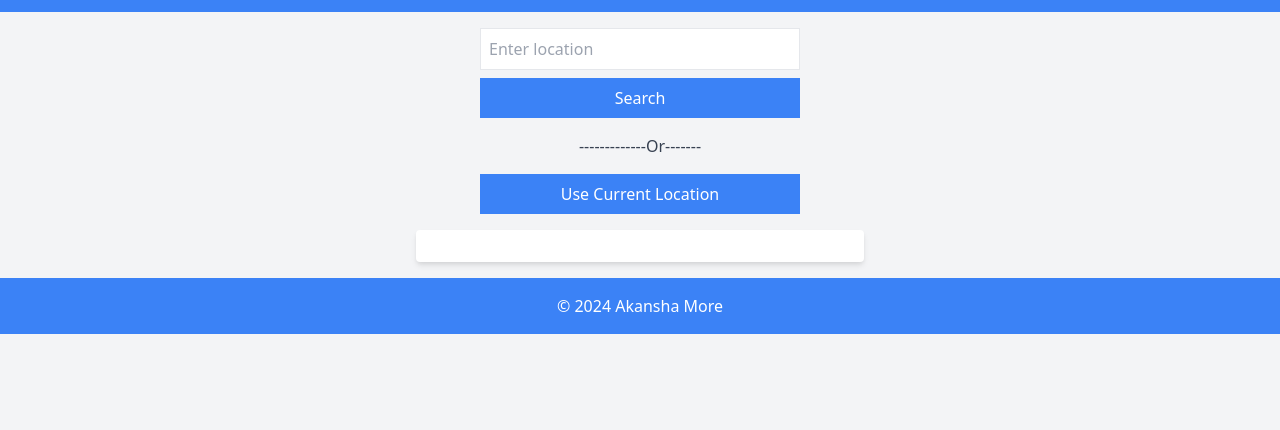
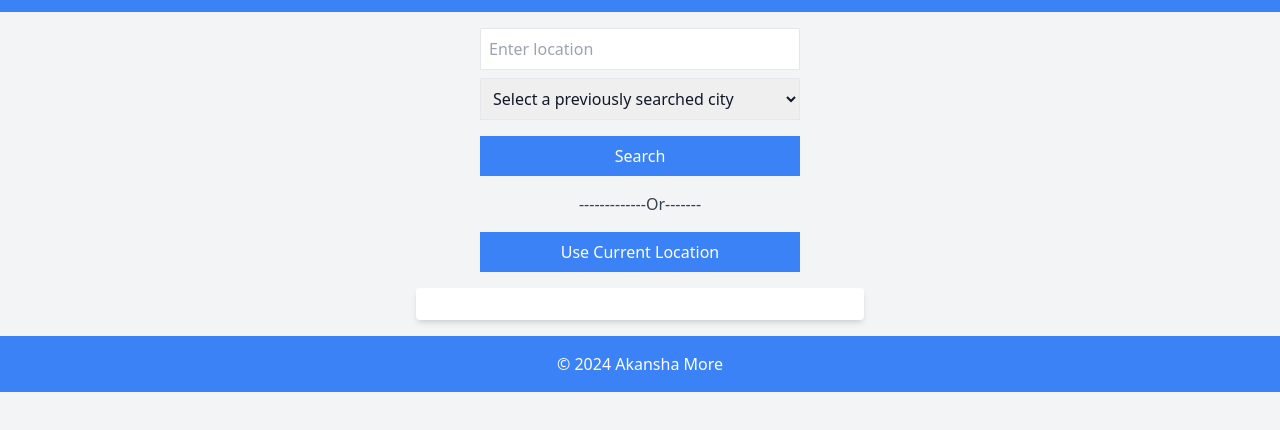
Before and after one commit to akanshamore/weather-app-html, a plain HTML site: page index.html in a window 1280 px wide. Shown: the part 56-486 px from the top of the page. Drawn offline with nearby package versions, Linux system fonts and the light colour scheme.

Commit message:
UI changes for get current location and dropdown

```diff
--- a/index.html
+++ b/index.html
@@ -4,8 +4,8 @@
 <head>
     <meta charset="UTF-8">
     <meta name="viewport" content="width=device-width, initial-scale=1.0">
-    <title>Basic Tailwind CSS</title>
-    <link href="https://cdn.jsdelivr.net/npm/tailwindcss@2.2.19/dist/tailwind.min.css" rel="stylesheet">
+    <title>Weather App</title>
+    <script src="https://cdn.tailwindcss.com"></script>
     <script defer src="scripts.js"></script>
 </head>
 
@@ -15,7 +15,10 @@
     </header>
     <main class="p-4 flex flex-col items-center">
         <div class="mb-4 w-full max-w-xs">
-            <input id="locationInput" type="text" placeholder="Enter location" class="border p-2 w-full" />
+            <input id="locationInput" type="text" placeholder="Enter location" class="border p-2 w-full mb-2" />
+            <select id="cityDropdown" class="border p-2 w-full mb-2">
+                <option value="" selected disabled>Select a previously searched city</option>
+            </select>
             <button id="searchButton" class="bg-blue-500 text-white p-2 w-full mt-2">Search</button>
         </div>
         <p class="mb-4 text-gray-700">-------------Or-------</p>
```
